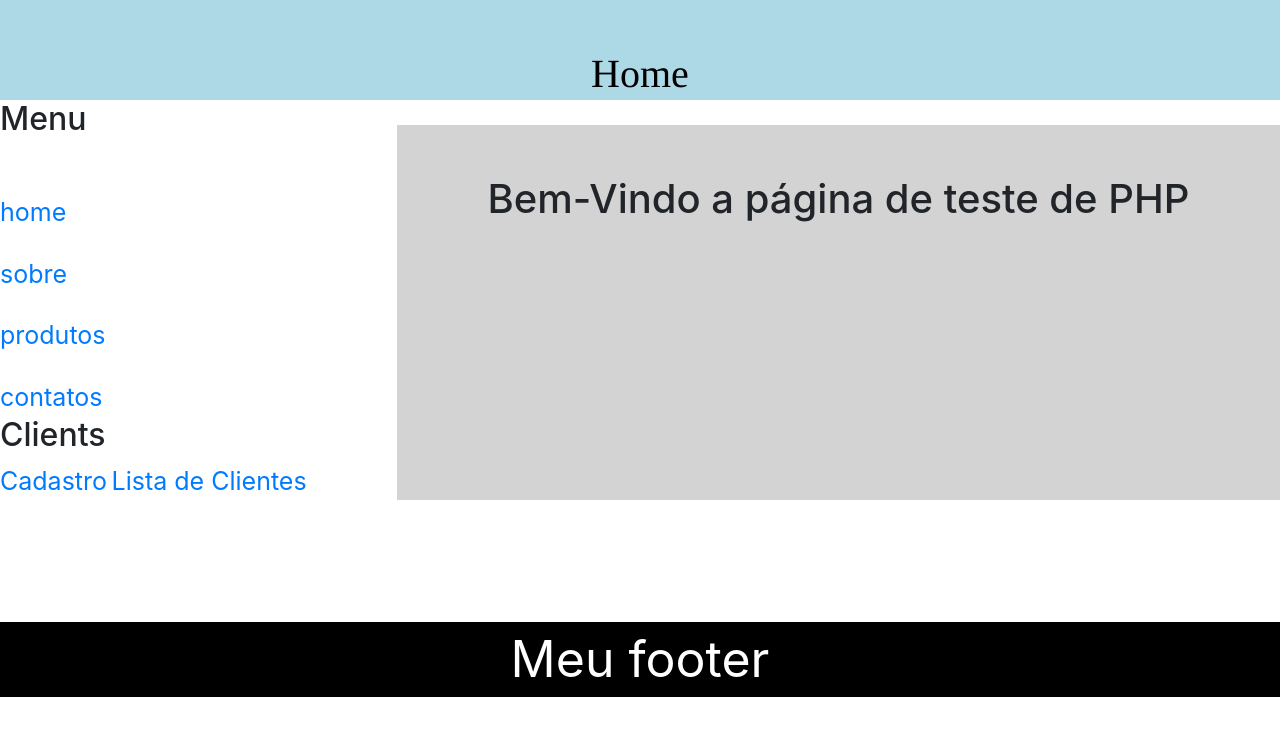
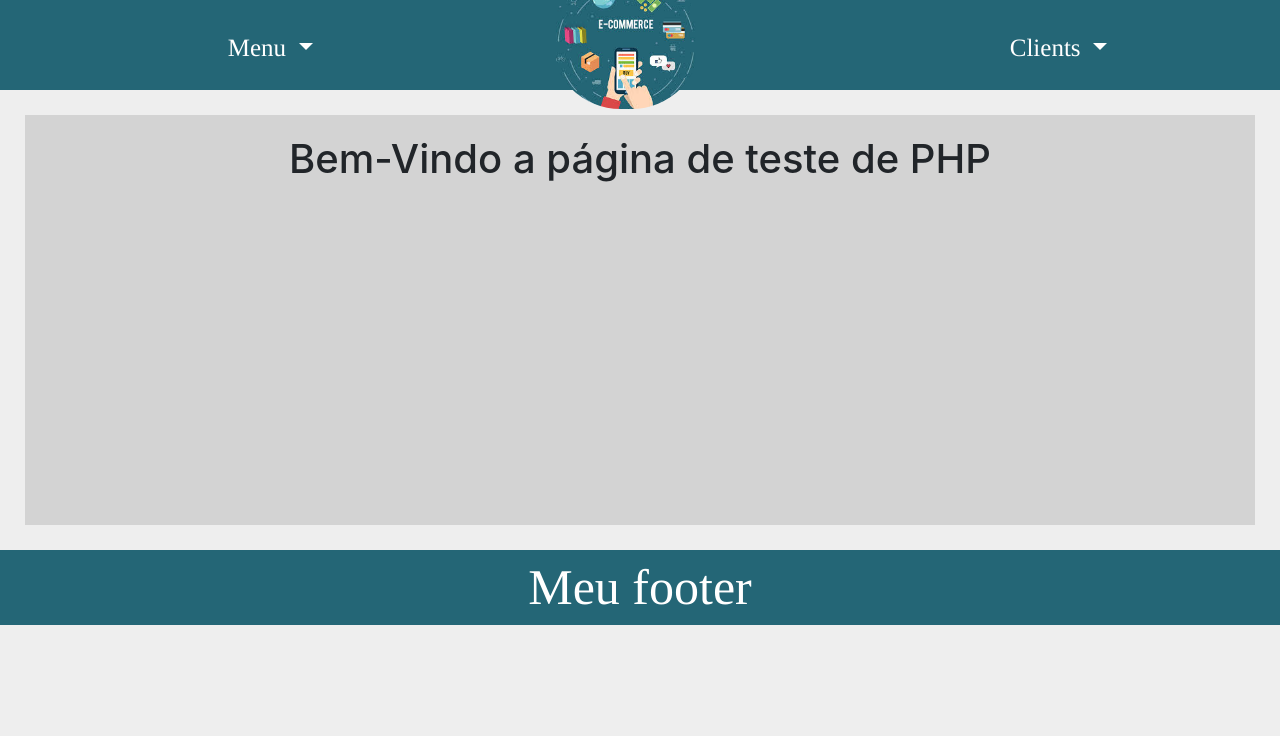
Before and after one commit to SamuelSBecker/PW, a PHP site: page / in a window 1280 px wide. Shown: the top 736 px of the page. Run offline with PHP 8.4, Linux system fonts and the light colour scheme.

```diff
--- a/aula_5/assets/Style/Style.css
+++ b/aula_5/assets/Style/Style.css
@@ -1,36 +1,56 @@
+body{
+    max-width: 100%;
+    background-color: rgb(238, 238, 238);
+}
+
 header{
-    background-color:lightblue;
-    color: black;
+    background-color:#246676 !important;
+    color: white;
     font-family: times;
-    height: 100px;
+    height: 90px;
     text-align: center;
-    padding-top: 50px;
+    padding-top: 20px;
 }
-.flex{
-    display:flex;
-    justify-content:space-between;
+
+nav{
+    font-size: 25px;
+    margin-left:15px;
 }
-aside{
-    width:30%;
+
+img{
+    border-radius: 10em;
+    width: 150px;
+    position: absolute;;
+    margin: -50px 0 0 -90px;
 }
-a{
-    font-size: 25px;
+
+button{
+    padding-bottom: 10px;
+    color: white !important;
+    font-size: 25px !important;
 }
+
+label{
+    padding: 0 15px 0 10px;
+    width: 10%;
+}
+
 article{
     background-color: lightgrey;
-    width:69%;
+    width:100%;
     text-align:center;
-    min-height: 200px;
-    padding-top:50px;
-    margin-top:25px;
+    min-height: 410px;
+    padding: 20px;
+    margin:25px 25px 0 25px;
 }
+
 footer{
-    background-color:black;
+    background-color:#246676;
     color:white;
+    font-family: times;
     font-size:50px;
     text-align:center;
-    margin-top: 50px;
-    /*bottom:0;
-    position:fixed;*/
+    margin-top: 25px;
+    bottom:0;
     width:100%;
 }
--- a/aula_5/views/clients/registerView.php
+++ b/aula_5/views/clients/registerView.php
@@ -1,4 +1,4 @@
-<h2>Dados do Registro</h2>
+<h2>Dados do Registro</h2><br>
 <table class="table table-striped">
     <tr>
         <th>Nome:</th>
--- a/aula_5/views/templates/footer.php
+++ b/aula_5/views/templates/footer.php
@@ -1,8 +1,5 @@
 </article>
 </div>
-<br>
-<br>
-<br>
 <footer>
 Meu footer
 </footer>
--- a/aula_5/views/templates/header.php
+++ b/aula_5/views/templates/header.php
@@ -1,34 +1,61 @@
+<?php
+header("Expires: 0");
+header("Pragma: cache");
+header("Cache-Control: max-age=0");
+?>
 <!DOCTYPE html>
 <html lang="en">
 <head>
     <meta charset="UTF-8">
     <meta name="viewport" content="width=device-width, initial-scale=1.0">
-    <title>Aula 3</title>
+    <title>Aula 5</title>
+    <link rel="stylesheet" href="https://stackpath.bootstrapcdn.com/bootstrap/4.5.2/css/bootstrap.min.css" integrity="sha384-JcKb8q3iqJ61gNV9KGb8thSsNjpSL0n8PARn9HuZOnIxN0hoP+VmmDGMN5t9UJ0Z" crossorigin="anonymous">
+    <script src="https://code.jquery.com/jquery-3.5.1.slim.min.js" integrity="sha384-DfXdz2htPH0lsSSs5nCTpuj/zy4C+OGpamoFVy38MVBnE+IbbVYUew+OrCXaRkfj" crossorigin="anonymous"></script>
+    <script src="https://cdn.jsdelivr.net/npm/popper.js@1.16.1/dist/umd/popper.min.js" integrity="sha384-9/reFTGAW83EW2RDu2S0VKaIzap3H66lZH81PoYlFhbGU+6BZp6G7niu735Sk7lN" crossorigin="anonymous"></script>
+    <script src="https://stackpath.bootstrapcdn.com/bootstrap/4.5.2/js/bootstrap.min.js" integrity="sha384-B4gt1jrGC7Jh4AgTPSdUtOBvfO8shuf57BaghqFfPlYxofvL8/KUEfYiJOMMV+rV" crossorigin="anonymous"></script>
     <link rel="stylesheet" href="./assets/Style/Style.css">
-    <link rel="stylesheet" href="https://maxcdn.bootstrapcdn.com/bootstrap/4.5.2/css/bootstrap.min.css">
 </head>
+
 <body>
+
     <header>
-        <h1>Home</h1>
+
+        <nav class="d-flex justify-content-around">
+
+
+            <div>
+                <ul>
+                    <li class="nav-item dropdown list-unstyled">
+                        <button class="btn nav-link dropdown-toggle" id="Menu" role="button" data-toggle="dropdown">
+                            Menu
+                        </button>
+                        <div class="dropdown-menu" aria-labelledby="#Menu">
+                            <a class="dropdown-item" href="?controller=site&action=home">home</a>
+                            <a class="dropdown-item" href="?controller=site&action=sobre">sobre</a>
+                            <a class="dropdown-item" href="?controller=site&action=produtos">produtos</a>
+                            <a class="dropdown-item" href="?controller=site&action=contatos">contatos</a>
+                        </div>
+                    </li>
+                </ul>
+            </div>
+
+            <div><img src="assets/images/logo.jpg" alt=""></div>
+
+            <div>
+                <ul>
+                    <li class="nav-item dropdown list-unstyled">
+                        <button class="btn nav-link dropdown-toggle" id="Clients" role="button" data-toggle="dropdown">
+                            Clients
+                        </button>
+                        <div class="dropdown-menu" aria-labelledby="#Clients">
+                            <a class="dropdown-item" href="?controller=clients&action=register">Cadastro</a>
+                            <a class="dropdown-item" href="?controller=clients&action=clientList">Lista de Clientes</a>
+                        </div>
+                    </li>
+                </ul>
+            </div>
+        </nav>
     </header>
-    <div class="flex">
-        <nav>
-        <h2>Menu</h2>
-            <br>
-            <br>
-            <a href="?controller=site&action=home">home</a>
-            <br>
-            <br>
-            <a href="?controller=site&action=sobre">sobre</a>
-            <br>
-            <br>
-            <a href="?controller=site&action=produtos">produtos</a>
-            <br>
-            <br>
-            <a href="?controller=site&action=contatos">contatos</a>
+    <div class="d-flex justify-content-between">
 
-            <h2>Clients</h2>
-            <a href="?controller=clients&action=register">Cadastro</a>
-            <a href="?controller=clients&action=clientList">Lista de Clientes</a>
-            </nav>
         <article>
```
Also changed, not shown: aula_5/controllers/clients.php (+12 -4 lines), aula_5/database/Connection.php (added, +26 -0 lines), aula_5/index.php (+14 -14 lines), aula_5/localhost.sql (added, +207 -0 lines), aula_5/models/clientsModel.php (+15 -1 lines), aula_5/views/clients/clientList.php (added, +24 -0 lines), aula_5/views/clients/register.php (+5 -6 lines), aula_5/assets/Images/Logo.jpg (added).
